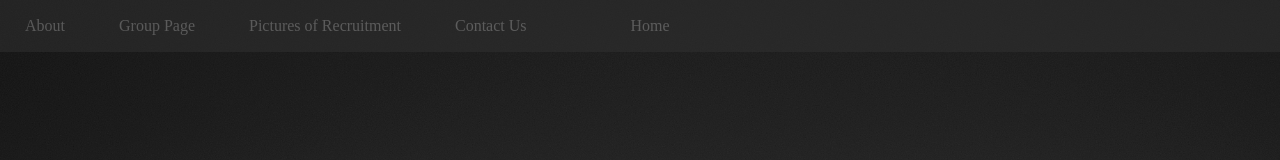
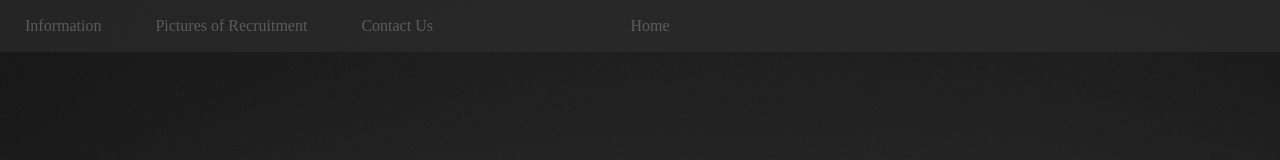
Before and after one commit to Athlios/Aktuun-Website, a plain HTML site: page MainWebsite/index.html in a window 1280 px wide. Shown: the top 160 px of the page. Drawn offline with Linux system fonts and the light colour scheme.

Commit message:
Removal of Group Page header.

```diff
--- a/MainWebsite/index.html
+++ b/MainWebsite/index.html
@@ -17,8 +17,7 @@
       <div class="fixed-header"> <!--Header-->
         <nav>
           <a href="" class="opacity homeheadermove">Home</a>
-          <a href="" class="opacity">About</a>
-          <a href="https://www.roblox.com/groups/5911316/AkTuun#!/about" class="opacity">Group Page</a>
+          <a href="" class="opacity">Information</a>
           <a href="" class="opacity">Pictures of Recruitment</a>
           <a href="" class="opacity">Contact Us</a>
         </nav>
```
